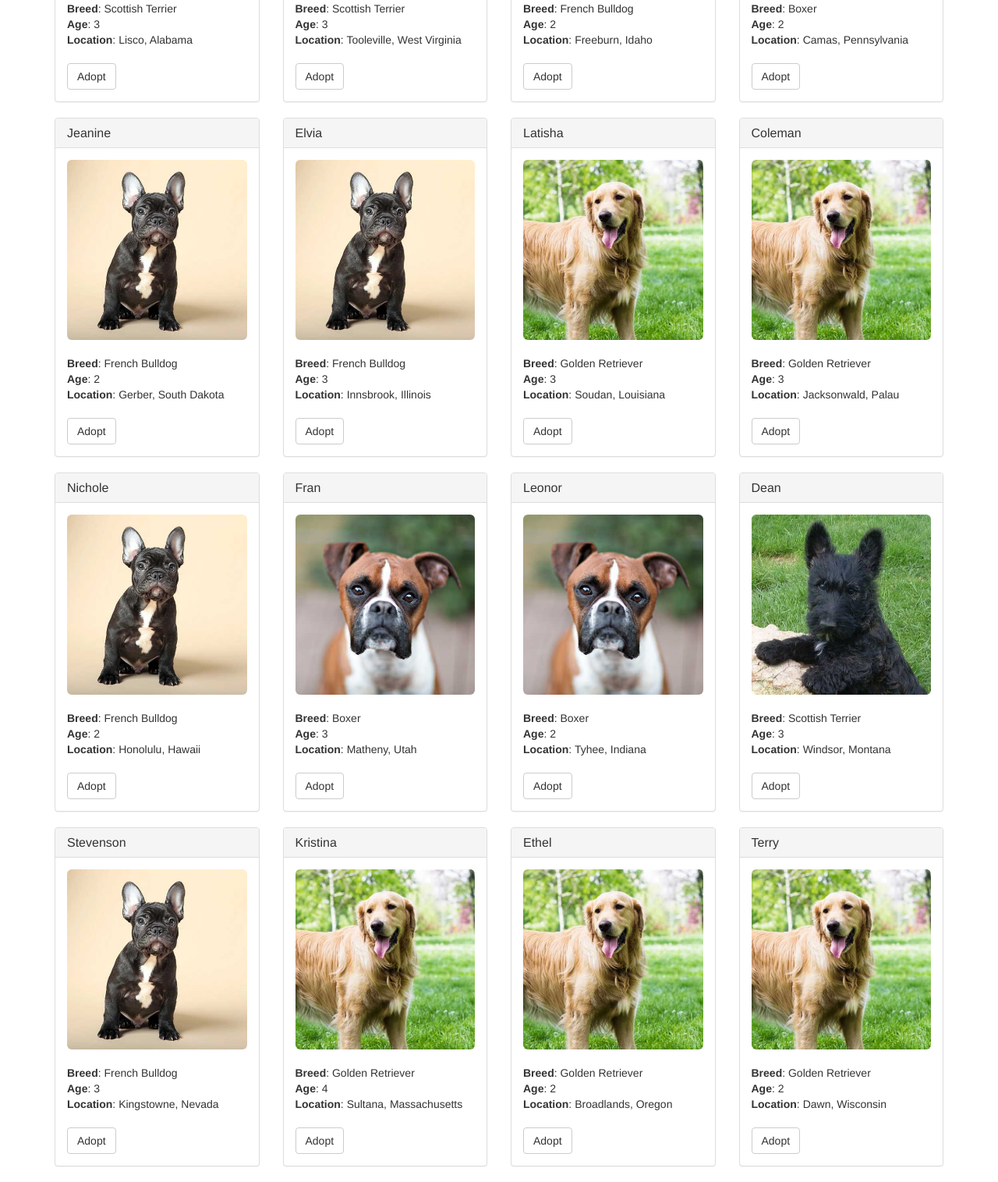
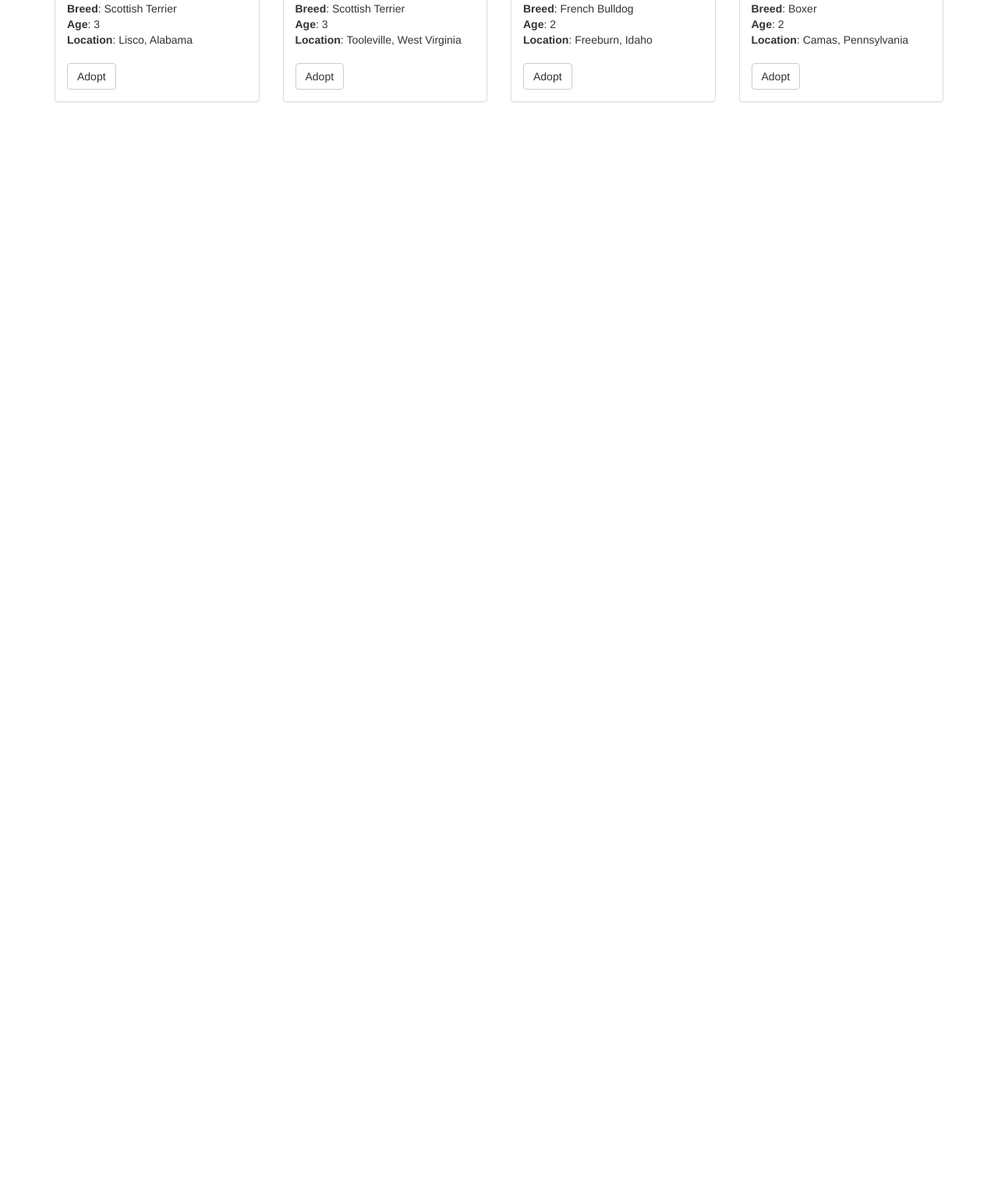
Before and after one commit to niawjunior/truffle-pet-app, a website: page src/index.html in a window 1280 px wide. Shown: the part 425-1941 px from the top of the page at 78% size. After the commit the page ends 800 px from the top, so only its background shows below. Drawn offline with nearby package versions, Linux system fonts and the light colour scheme; files whose address does not match are found by name.

Commit message:
:fire: :bug:

```diff
--- a/src/index.html
+++ b/src/index.html
@@ -4,9 +4,7 @@
     <meta charset="utf-8">
     <meta http-equiv="X-UA-Compatible" content="IE=edge">
     <meta name="viewport" content="width=device-width, initial-scale=1">
-    <!-- The above 3 meta tags *must* come first in the head; any other head content must come *after* these tags -->
-    <title>Pete's Pet Shop</title>
-    <!-- Bootstrap -->
+    <title>CAT Shop</title>
     <link href="css/bootstrap.min.css" rel="stylesheet">
   </head>
   <body>
@@ -20,7 +18,6 @@
       </div>
 
       <div id="petsRow" class="row">
-        <!-- PETS LOAD HERE -->
       </div>
     </div>
 
@@ -42,9 +39,7 @@
       </div>
     </div>
 
-    <!-- jQuery (necessary for Bootstrap's JavaScript plugins) -->
     <script src="https://ajax.googleapis.com/ajax/libs/jquery/1.12.4/jquery.min.js"></script>
-    <!-- Include all compiled plugins (below), or include individual files as needed -->
     <script src="js/bootstrap.min.js"></script>
     <script src="js/web3.min.js"></script>
     <script src="js/truffle-contract.js"></script>
--- a/src/pets.json
+++ b/src/pets.json
@@ -30,101 +30,6 @@
     "age": 2,
     "breed": "Boxer",
     "location": "Camas, Pennsylvania"
-  },
-  {
-    "id": 4,
-    "name": "Jeanine",
-    "picture": "images/french-bulldog.jpeg",
-    "age": 2,
-    "breed": "French Bulldog",
-    "location": "Gerber, South Dakota"
-  },
-  {
-    "id": 5,
-    "name": "Elvia",
-    "picture": "images/french-bulldog.jpeg",
-    "age": 3,
-    "breed": "French Bulldog",
-    "location": "Innsbrook, Illinois"
-  },
-  {
-    "id": 6,
-    "name": "Latisha",
-    "picture": "images/golden-retriever.jpeg",
-    "age": 3,
-    "breed": "Golden Retriever",
-    "location": "Soudan, Louisiana"
-  },
-  {
-    "id": 7,
-    "name": "Coleman",
-    "picture": "images/golden-retriever.jpeg",
-    "age": 3,
-    "breed": "Golden Retriever",
-    "location": "Jacksonwald, Palau"
-  },
-  {
-    "id": 8,
-    "name": "Nichole",
-    "picture": "images/french-bulldog.jpeg",
-    "age": 2,
-    "breed": "French Bulldog",
-    "location": "Honolulu, Hawaii"
-  },
-  {
-    "id": 9,
-    "name": "Fran",
-    "picture": "images/boxer.jpeg",
-    "age": 3,
-    "breed": "Boxer",
-    "location": "Matheny, Utah"
-  },
-  {
-    "id": 10,
-    "name": "Leonor",
-    "picture": "images/boxer.jpeg",
-    "age": 2,
-    "breed": "Boxer",
-    "location": "Tyhee, Indiana"
-  },
-  {
-    "id": 11,
-    "name": "Dean",
-    "picture": "images/scottish-terrier.jpeg",
-    "age": 3,
-    "breed": "Scottish Terrier",
-    "location": "Windsor, Montana"
-  },
-  {
-    "id": 12,
-    "name": "Stevenson",
-    "picture": "images/french-bulldog.jpeg",
-    "age": 3,
-    "breed": "French Bulldog",
-    "location": "Kingstowne, Nevada"
-  },
-  {
-    "id": 13,
-    "name": "Kristina",
-    "picture": "images/golden-retriever.jpeg",
-    "age": 4,
-    "breed": "Golden Retriever",
-    "location": "Sultana, Massachusetts"
-  },
-  {
-    "id": 14,
-    "name": "Ethel",
-    "picture": "images/golden-retriever.jpeg",
-    "age": 2,
-    "breed": "Golden Retriever",
-    "location": "Broadlands, Oregon"
-  },
-  {
-    "id": 15,
-    "name": "Terry",
-    "picture": "images/golden-retriever.jpeg",
-    "age": 2,
-    "breed": "Golden Retriever",
-    "location": "Dawn, Wisconsin"
   }
+
 ]
```
Also changed, not shown: box-img-lg.png (deleted), build/contracts/Adoption.json, build/contracts/Migrations.json, src/images/shutterstock_69629188.jpg (added), 1 other file.
